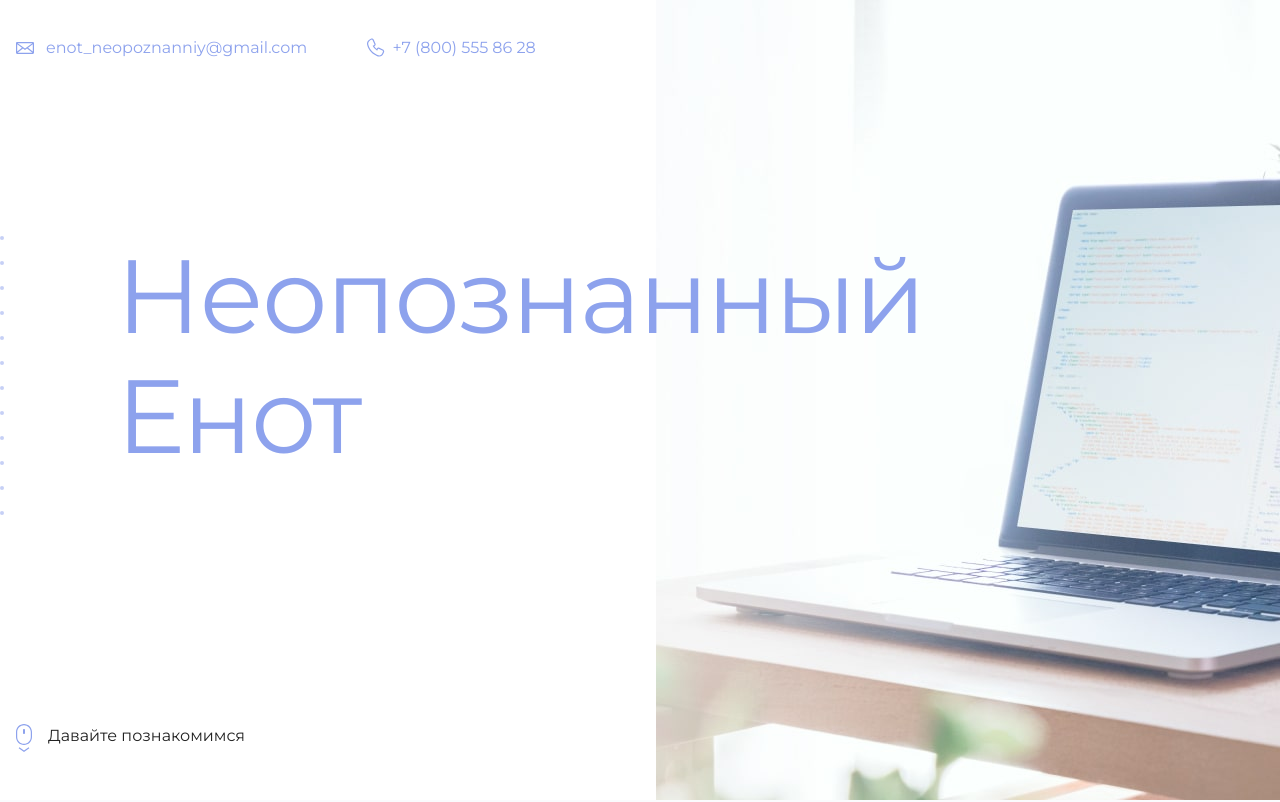
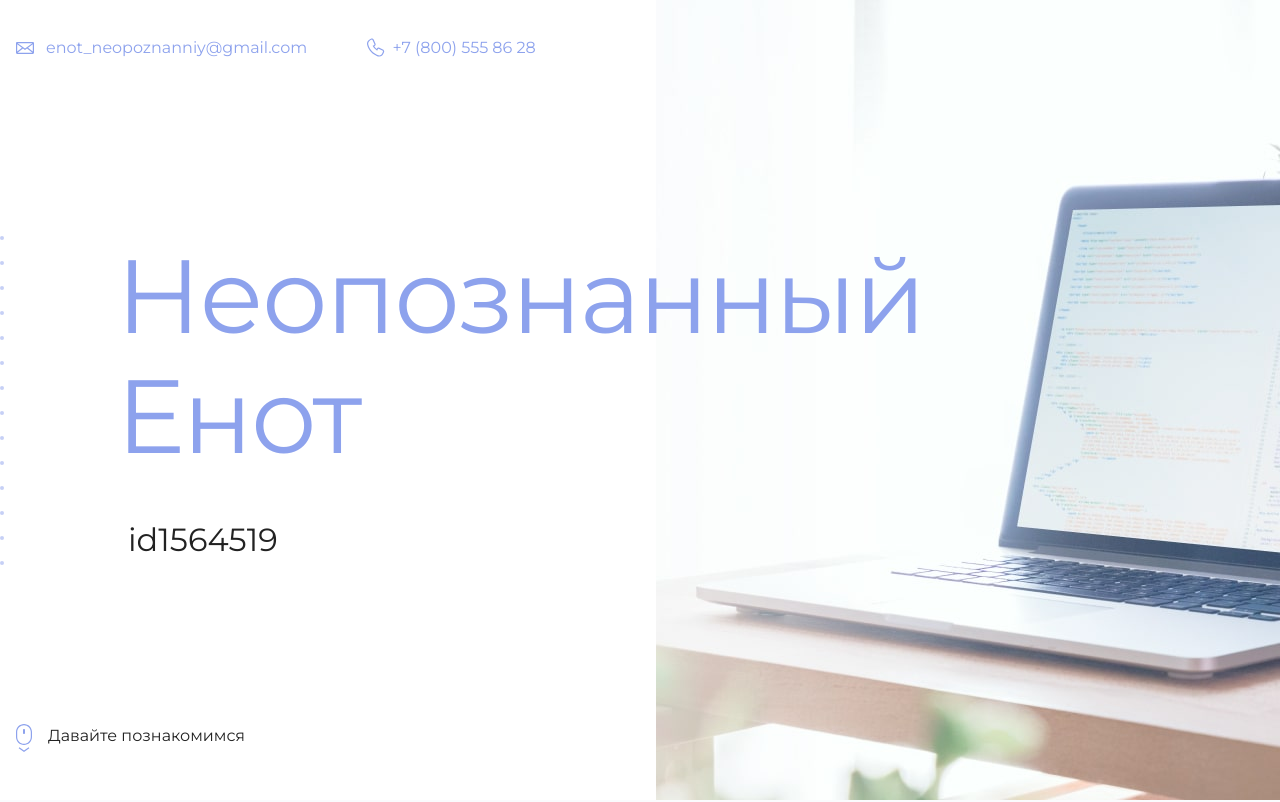
Before and after one commit to es0230/my-site, a plain HTML site: page index.html in a window 1280 px wide. Shown: the top 802 px of the page. Drawn offline with Linux system fonts and the light colour scheme.

Commit message:
index.html changed

```diff
--- a/index.html
+++ b/index.html
@@ -19,7 +19,7 @@
       <section class="hero-image">
         <div class="container">
           <h1 class="heading">Неопознанный Енот</h1>
-          <p><!-- Тут ваш id на сайте Академии --></p>
+          <p>id1564519</p>
         </div>
       </section>
 
```
